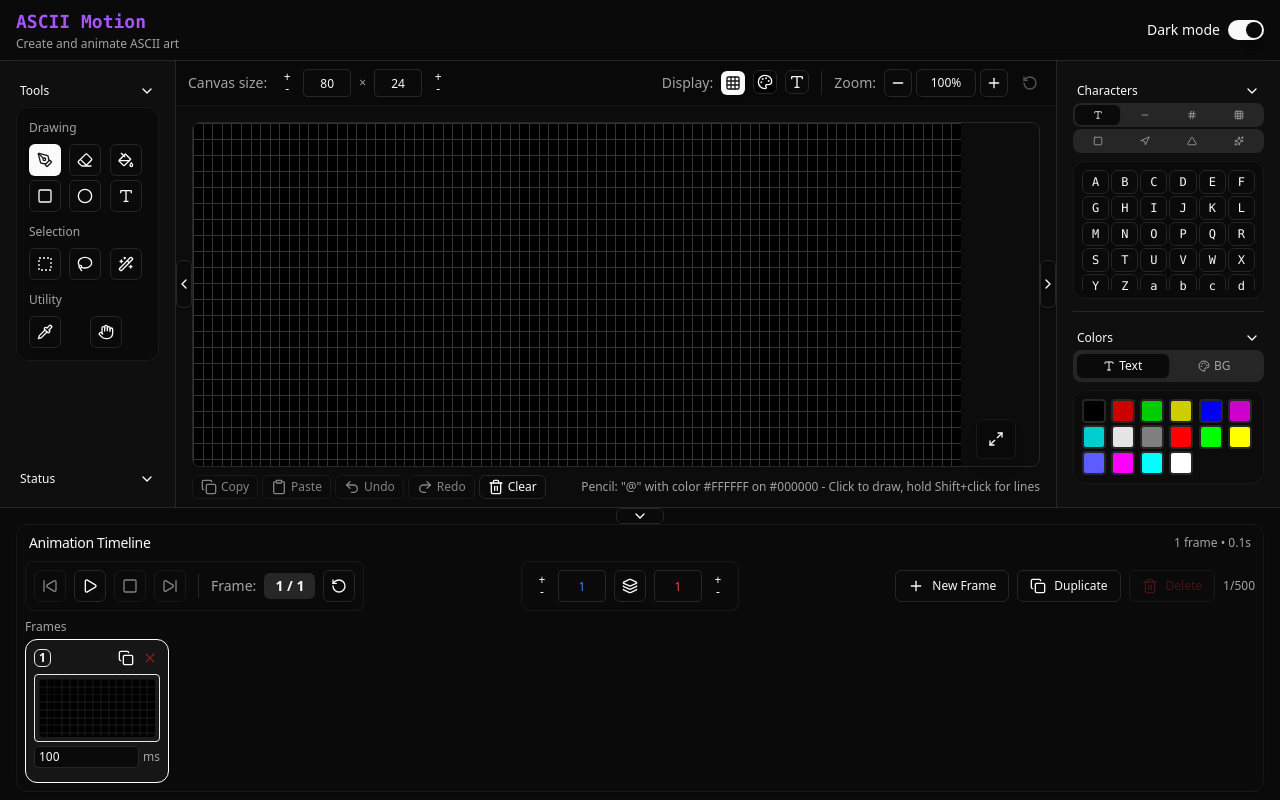
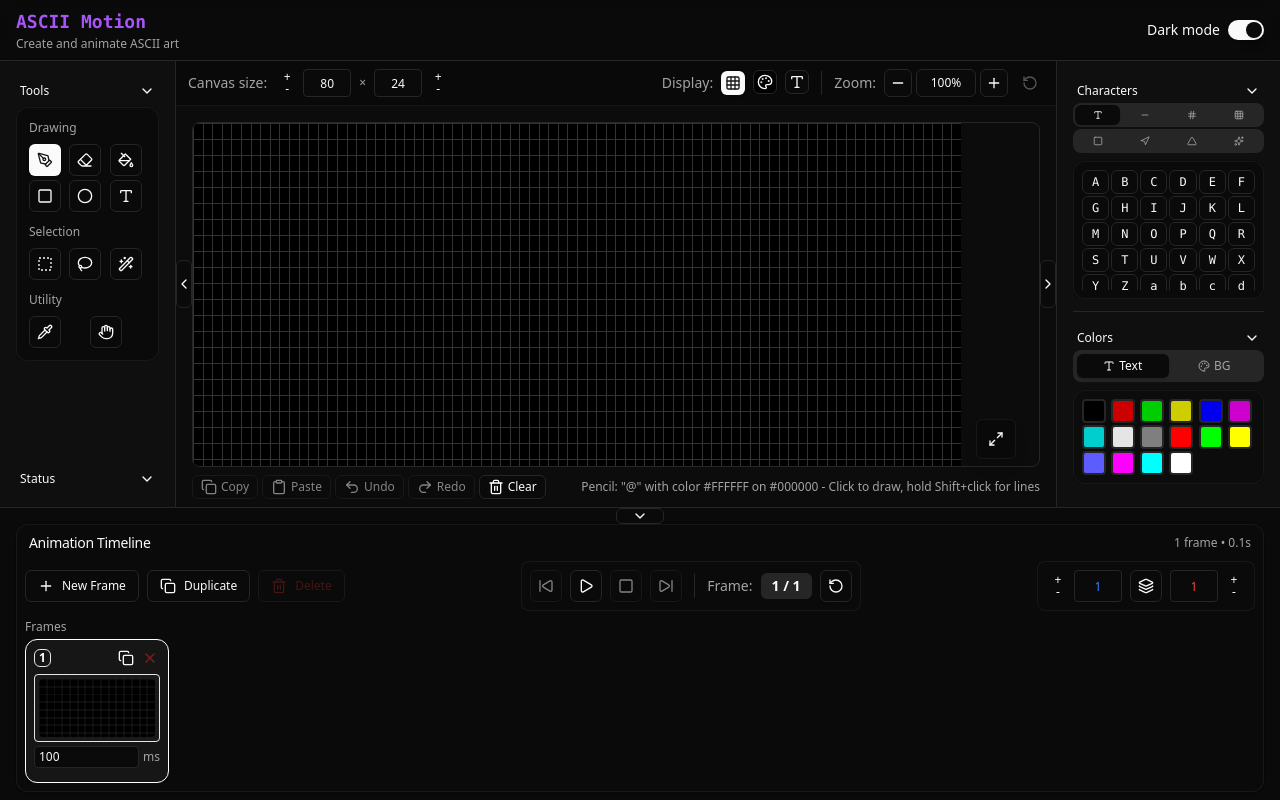
Before and after one commit to CameronFoxly/Ascii-Motion, a React (Vite) app: page / in a window 1280 px wide. Built offline with nearby package versions, Linux system fonts and the light colour scheme.

Commit message:
Layout updates

```diff
--- a/src/components/features/AnimationTimeline.tsx
+++ b/src/components/features/AnimationTimeline.tsx
@@ -241,7 +241,17 @@ export const AnimationTimeline: React.FC = () => {
       <CardContent className="space-y-2 p-2 pt-0 overflow-hidden">
         {/* Combined Controls Row */}
         <div className="flex items-center justify-between gap-2">
-          {/* Playback Controls - Left Side */}
+          {/* Frame Controls - Left Side */}
+          <FrameControls
+            canAddFrame={frames.length < MAX_LIMITS.FRAME_COUNT}
+            canDeleteFrame={frames.length > 1}
+            onAddFrame={handleAddFrame}
+            onDuplicateFrame={handleDuplicateFrame}
+            onDeleteFrame={handleDeleteFrame}
+            disabled={isPlaying}
+          />
+
+          {/* Playback Controls - Center */}
           <PlaybackControls
             isPlaying={isPlaying}
             canPlay={canPlay}
@@ -256,23 +266,8 @@ export const AnimationTimeline: React.FC = () => {
             isLooping={looping}
           />
 
-          {/* Onion Skin Controls - Center */}
+          {/* Onion Skin Controls - Right Side */}
           <OnionSkinControls />
-
-          {/* Frame Controls - Right Side */}
-          <div className="flex items-center gap-2">
-            <FrameControls
-              canAddFrame={frames.length < MAX_LIMITS.FRAME_COUNT}
-              canDeleteFrame={frames.length > 1}
-              onAddFrame={handleAddFrame}
-              onDuplicateFrame={handleDuplicateFrame}
-              onDeleteFrame={handleDeleteFrame}
-              disabled={isPlaying}
-            />
-            <div className="text-xs text-muted-foreground">
-              {frames.length}/{MAX_LIMITS.FRAME_COUNT}
-            </div>
-          </div>
         </div>
 
         {/* Frame Timeline */}
--- a/src/components/features/PlaybackOverlay.tsx
+++ b/src/components/features/PlaybackOverlay.tsx
@@ -33,15 +33,17 @@ export const PlaybackOverlay: React.FC<PlaybackOverlayProps> = ({ isVisible }) =
     navigatePrevious
   } = useFrameNavigation();
 
-  if (!isVisible) return null;
-
   return (
     <div
       className={`
         absolute bottom-12 left-1/2 transform -translate-x-1/2
-        transition-all duration-300 ease-in-out z-10
+        transition-all ease-out z-10
         ${isVisible ? 'translate-y-0 opacity-100' : 'translate-y-8 opacity-0 pointer-events-none'}
       `}
+      style={{
+        transitionDuration: '300ms',
+        transitionTimingFunction: 'cubic-bezier(0.25, 0.46, 0.45, 0.94)' // ease-out curve
+      }}
     >
       <div className="bg-background/95 backdrop-blur-md border border-border/50 rounded-lg shadow-lg p-1">
         <PlaybackControls
```
